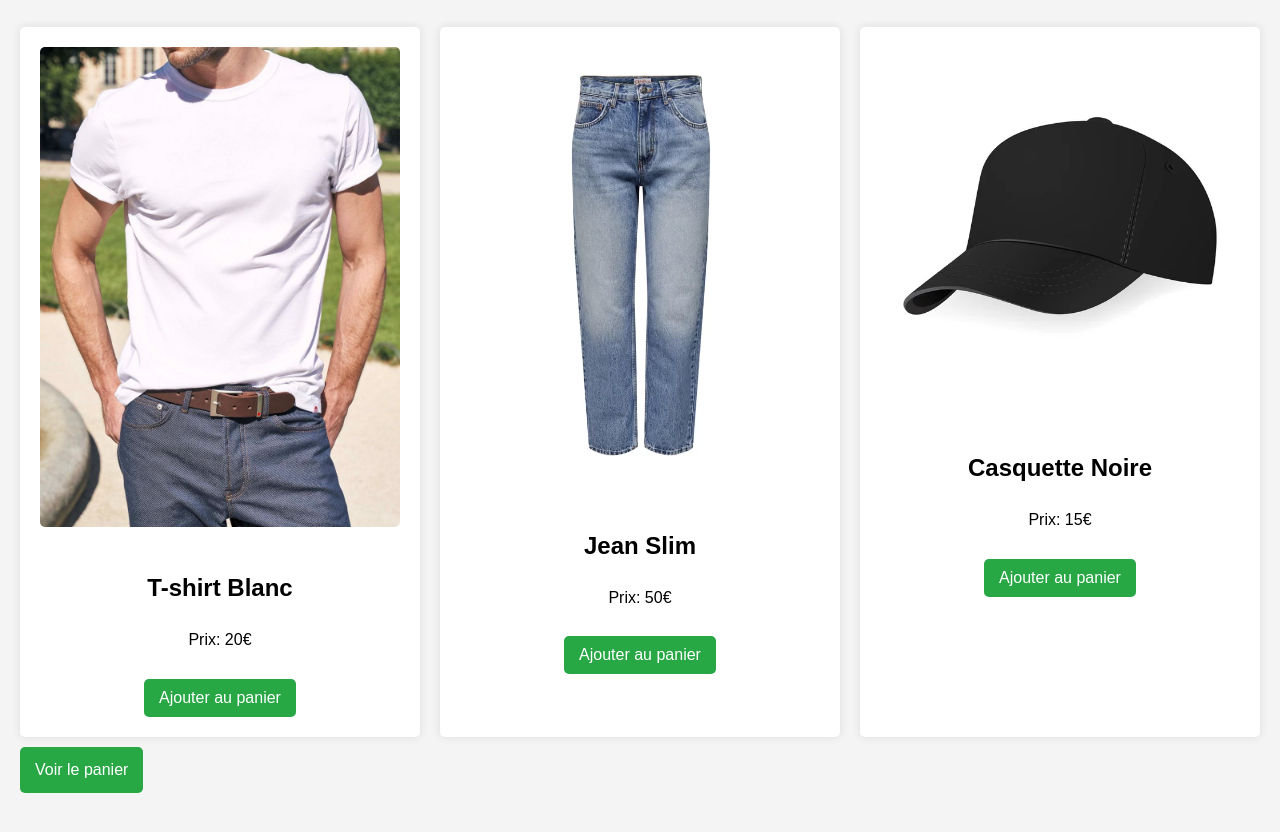
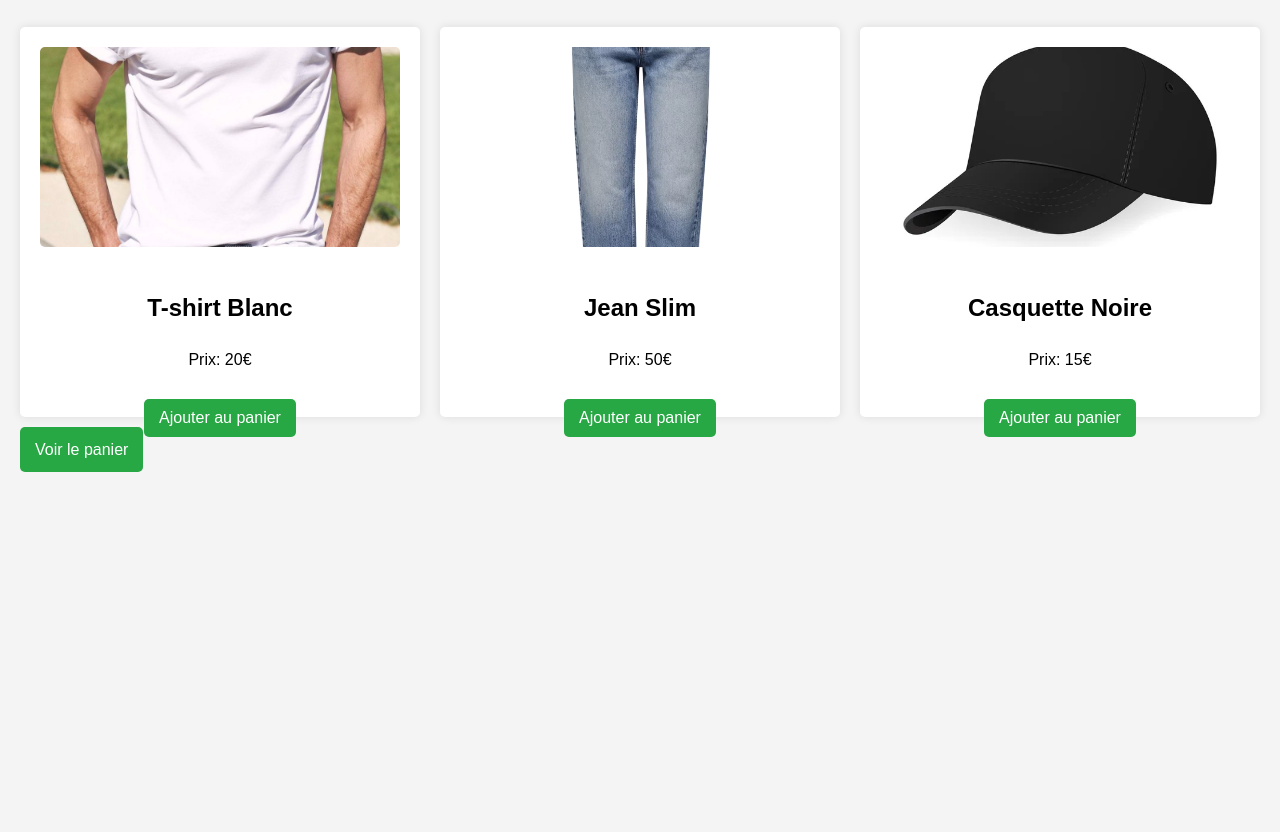
Before and after one commit to wababc/testsalewebsite, a plain HTML site: page index.html in a window 1280 px wide. Shown: the part 96-928 px from the top of the page. After the commit the page ends 800 px from the top, so only its background shows below. Drawn offline with Linux system fonts and the light colour scheme.

Commit message:
Update styles.css
picture standarize

```diff
--- a/styles.css
+++ b/styles.css
@@ -33,12 +33,15 @@ h1 {
     border-radius: 5px;
     box-shadow: 0 0 10px rgba(0, 0, 0, 0.1);
     text-align: center;
+    height: 350px; /* Consistent height for product containers */
 }
 
 /* Style pour les images de produits */
 .product img {
-    max-width: 100%;
-    height: auto;
+    width: 100%; /* Full width of the container */
+    height: auto; /* Maintain aspect ratio */
+    max-height: 200px; /* Set a maximum height for images */
+    object-fit: cover; /* Crop to fit container */
     border-radius: 5px;
     margin-bottom: 15px;
 }
```
